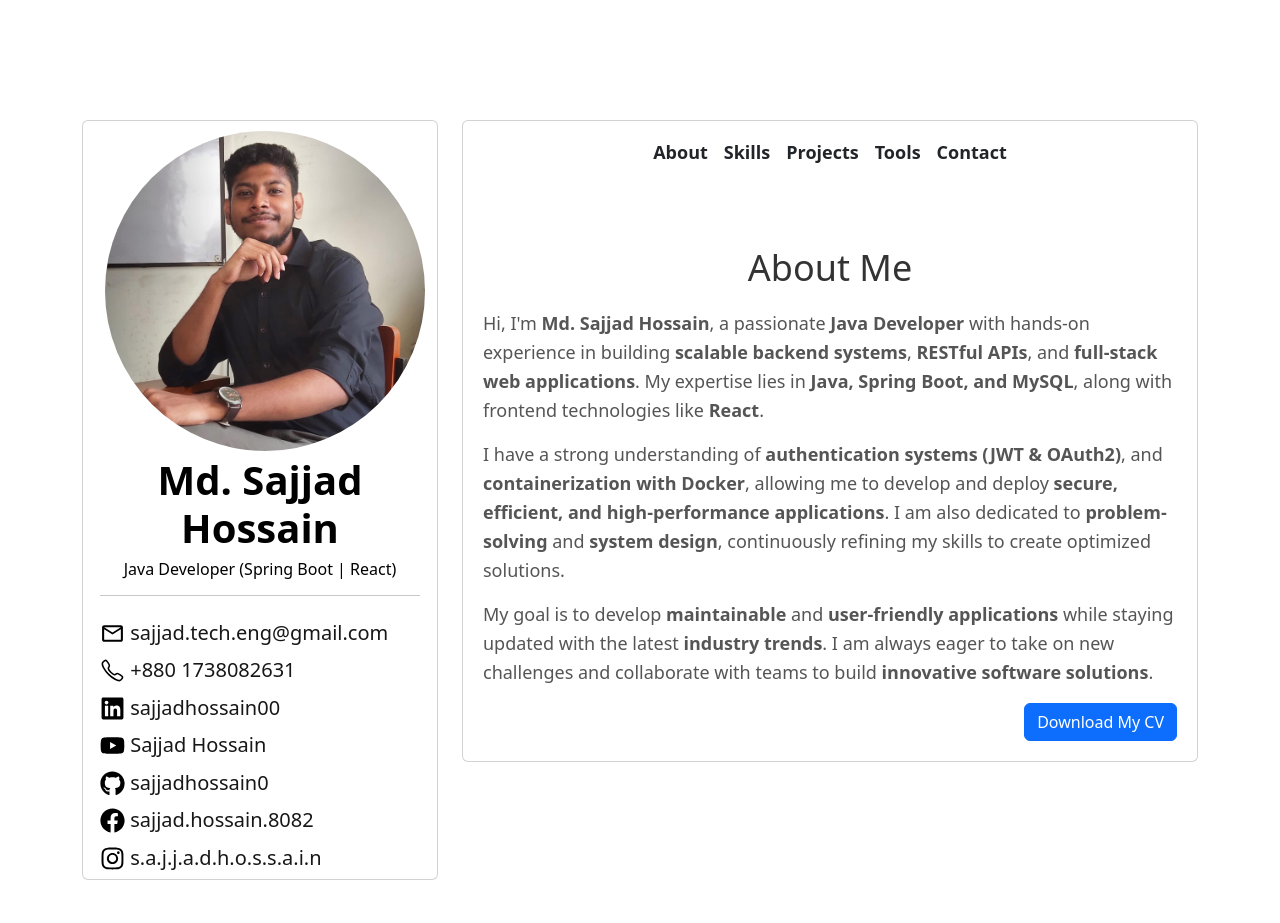
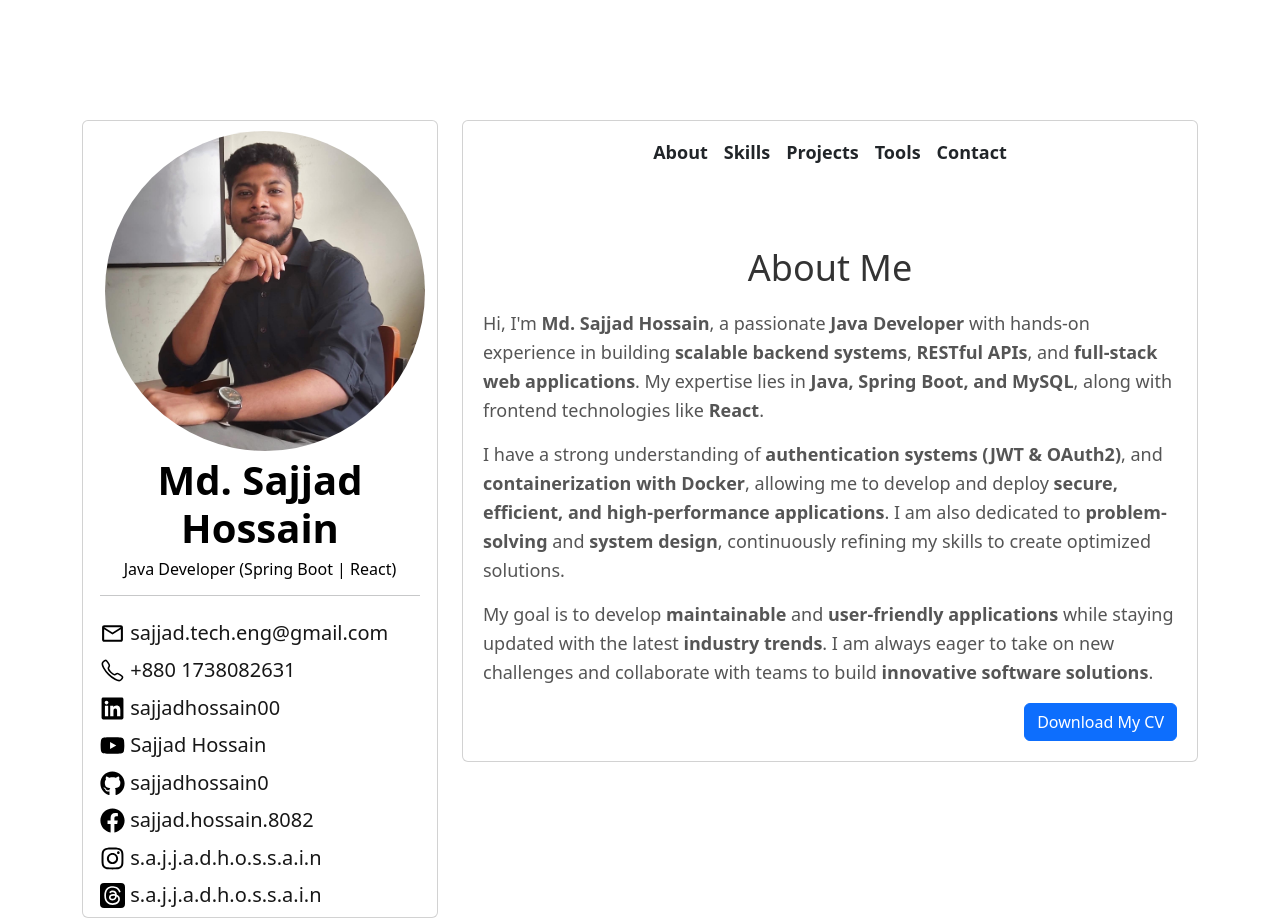
Before and after one commit to SajjadHossain0/portfolio, a React (Create React App) app: page / in a window 1280 px wide. Before the commit the page ends 885 px from the top, so only its background shows below. Built offline with nearby package versions, Linux system fonts and the light colour scheme.

Commit message:
add threads account

```diff
--- a/src/components/PortfolioProfile.js
+++ b/src/components/PortfolioProfile.js
@@ -5,6 +5,7 @@ import {MdOutlineEmail} from "react-icons/md";
 import {IoCallOutline} from "react-icons/io5";
 import {FaFacebook, FaGithub, FaInstagram, FaLinkedin, FaYoutube} from "react-icons/fa";
 import './PortfolioProfile.css'
+import {BsThreadsFill} from "react-icons/bs";
 
 export default function PortfolioProfile() {
     return (
@@ -57,6 +58,12 @@ export default function PortfolioProfile() {
                                    rel="noreferrer" target="_blank"
                                 >s.a.j.j.a.d.h.o.s.s.a.i.n</a>
                             </div>
+                            <div style={{fontSize: 25}}>
+                                <BsThreadsFill /><span>    </span>
+                                <a href="https://www.threads.net/@s.a.j.j.a.d.h.o.s.s.a.i.n"
+                                   rel="noreferrer" target="_blank"
+                                >s.a.j.j.a.d.h.o.s.s.a.i.n</a>
+                            </div>
 
                         </div>
 
```
